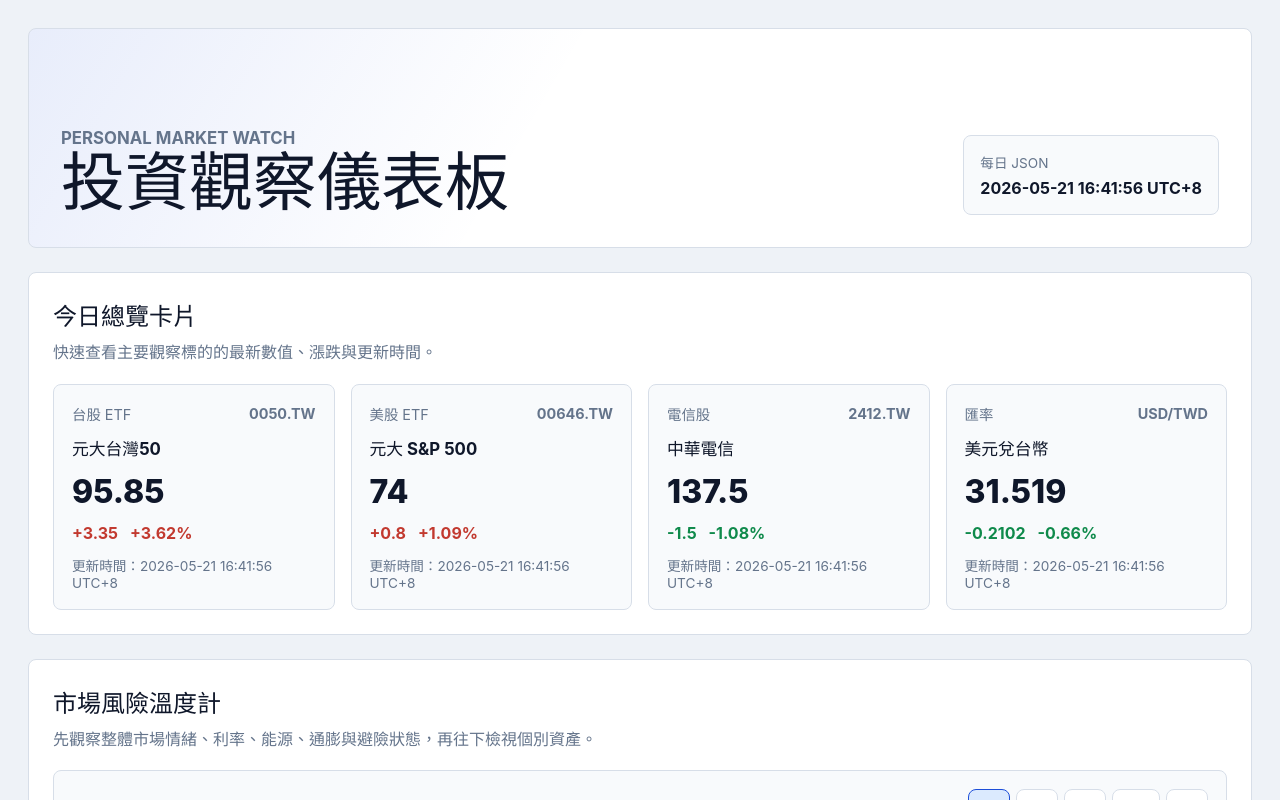
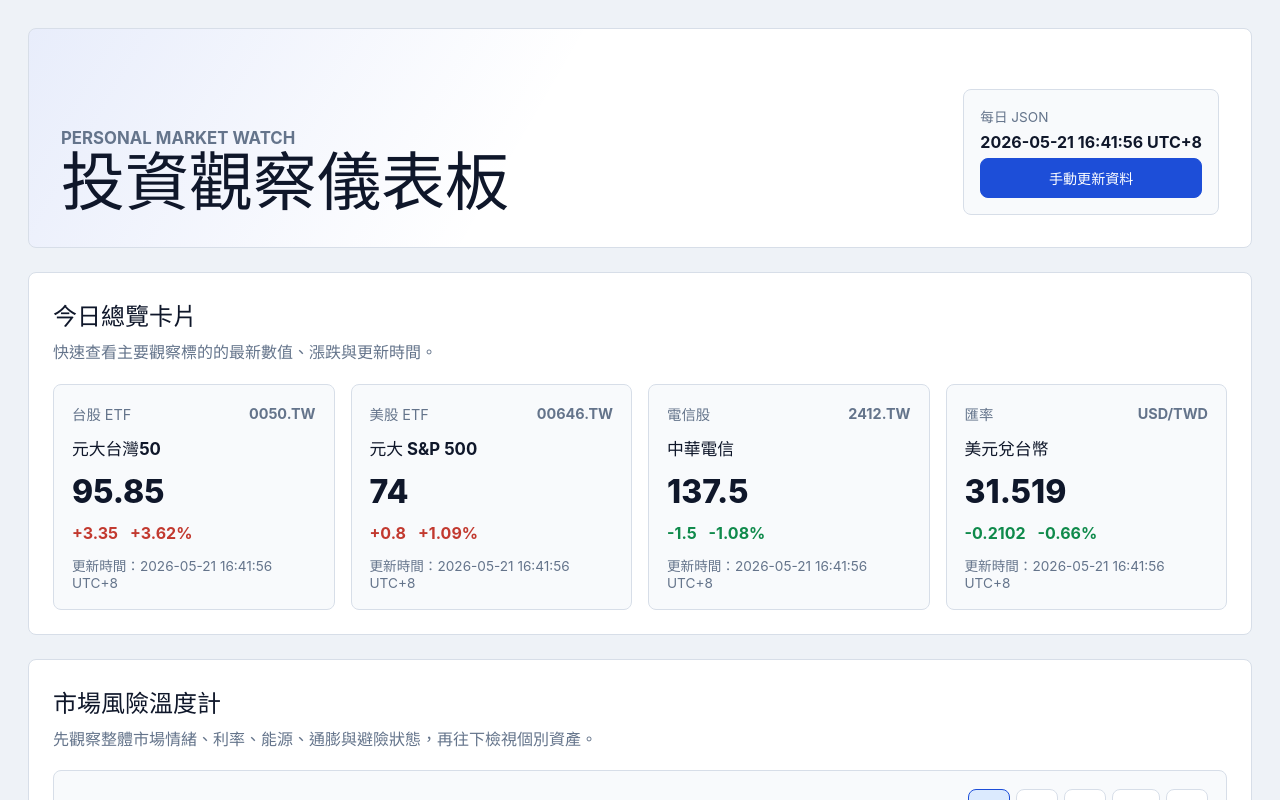
Before and after one commit to junyuo/market-watch-dashboard, a React (Vite) app: page / in a window 1280 px wide. Shown: the top 800 px of the page. Built offline with nearby package versions, Linux system fonts and the light colour scheme.

Commit message:
Add manual update link to dashboard

```diff
--- a/src/App.tsx
+++ b/src/App.tsx
@@ -66,6 +66,14 @@
         <div className="hero__status">
           <span>{dataSourceStatus === "json" ? "每日 JSON" : "備援資料"}</span>
           <strong>{marketData.updatedAt}</strong>
+          <a
+            className="manual-update-link"
+            href="https://github.com/junyuo/market-watch-dashboard/actions/workflows/update-market-data.yml"
+            target="_blank"
+            rel="noreferrer"
+          >
+            手動更新資料
+          </a>
         </div>
       </section>
 
--- a/src/index.css
+++ b/src/index.css
@@ -98,6 +98,26 @@
 
 .hero__status strong {
   color: var(--text-strong);
+}
+
+.manual-update-link {
+  display: inline-flex;
+  align-items: center;
+  justify-content: center;
+  border: 1px solid var(--accent);
+  border-radius: 8px;
+  background: var(--accent);
+  color: #ffffff;
+  padding: 9px 12px;
+  text-align: center;
+  text-decoration: none;
+  font-size: 0.88rem;
+  font-weight: 800;
+}
+
+.manual-update-link:hover {
+  background: #1e40af;
+  border-color: #1e40af;
 }
 
 .dashboard-section,
```
